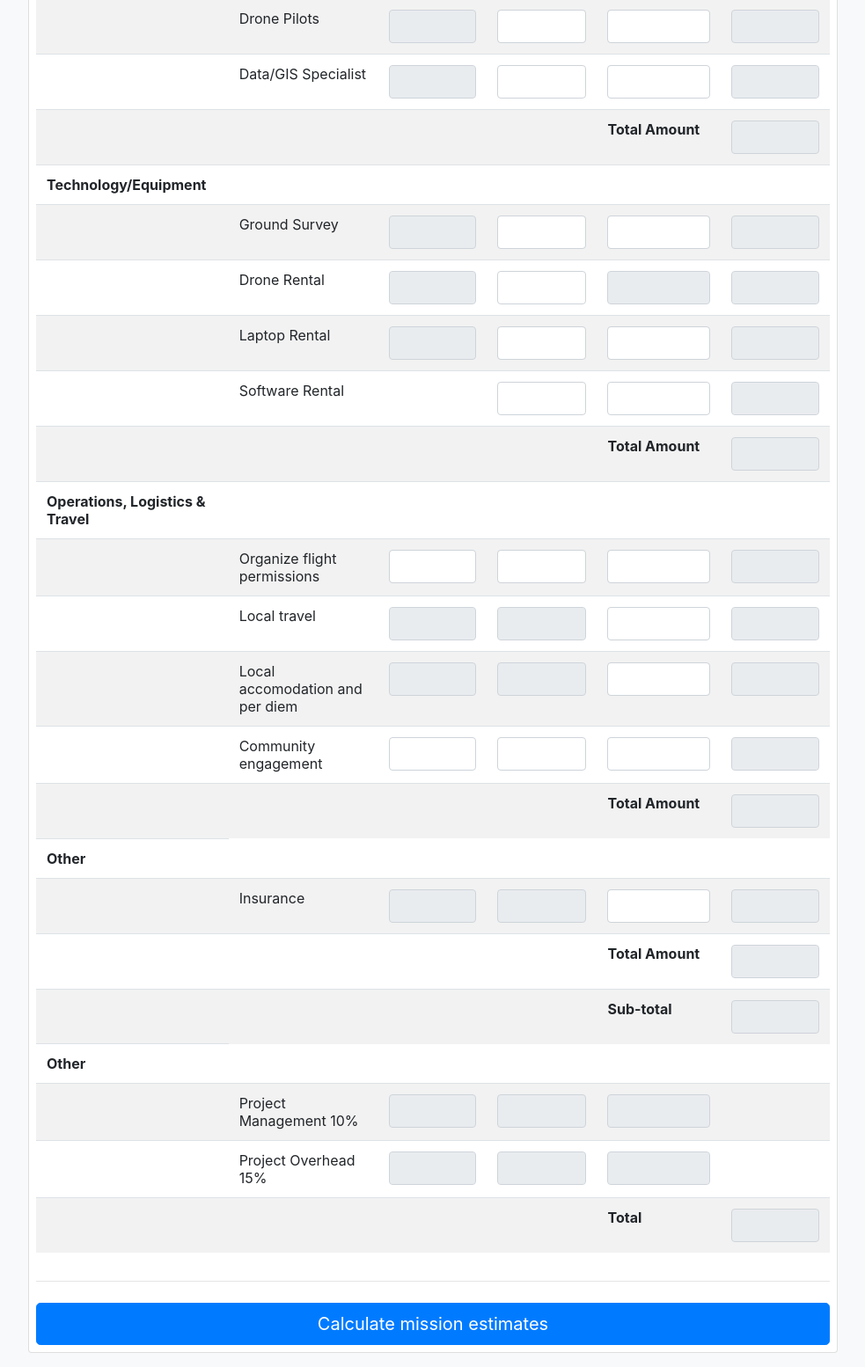
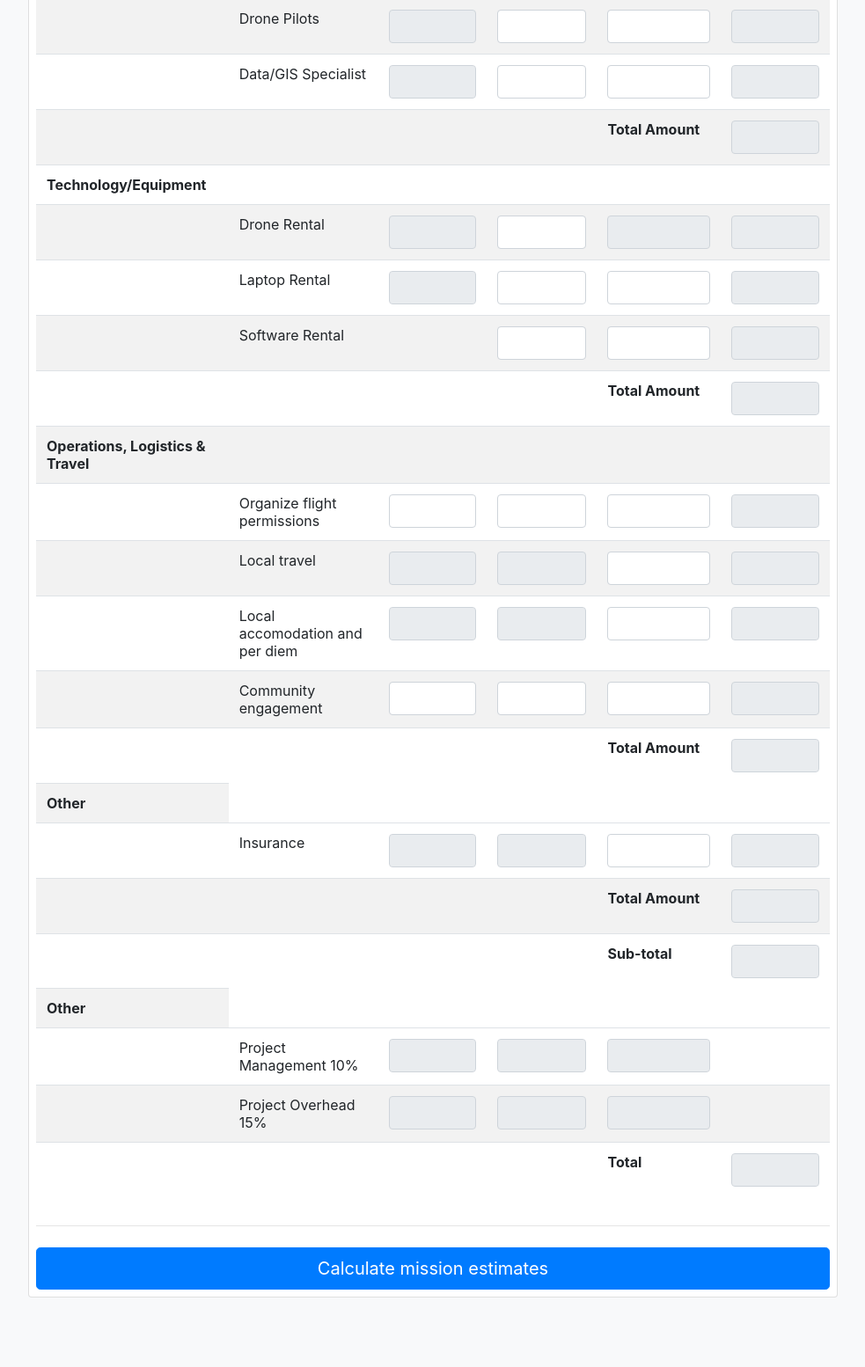
Before and after one commit to codeplayer12/Survey-Planner, a Django app: page /planner/budget in a window 1280 px wide. Shown: the part 435-1989 px from the top of the page at 88% size, without its empty margins (53-1036 px from the left). After the commit the page ends 1910 px from the top, so only its background shows below. Run offline with Django 3.2, Linux system fonts and the light colour scheme; some libraries are stand-ins or nearby versions.

Commit message:
- multivalue dictionary error

```diff
--- a/planner/templates/planner/budget.html
+++ b/planner/templates/planner/budget.html
@@ -15,7 +15,7 @@
     </div>
     <div class="row">
       <div class="col-md-10 order-md-1">
-        <form action="{% url 'index'%}" class="card p-2" method="POST"> {% csrf_token %}
+        <form action="{% url 'budget_adjustment'%}" class="card p-2" method="POST"> {% csrf_token %}
           <table class="table table-striped">
             <thead>
               <tr>
@@ -39,10 +39,10 @@
               <tr>
                 <th scope="row"></th>
                 <td>Ground Survey</td>
-                <td><input type="number" class="form-control" min="0" id="ground_days" max="100" disabled></td>
-                <td><input type="number" class="form-control" min="0" id="ground_unit"></td>
-                <td><input type="number" class="form-control" min="0" id="ground_unit_cost"></td>
-                <td><input type="number" class="form-control" min="0" id="ground_total" disabled></td>
+                <td><input type="number" class="form-control" min="0" name="ground_days" id="ground_days" max="100" disabled></td>
+                <td><input type="number" class="form-control" min="0" name="ground_unit" id="ground_unit"></td>
+                <td><input type="number" class="form-control" min="0" name="ground_unit_cost" id="ground_unit_cost"></td>
+                <td><input type="number" class="form-control" min="0" name="ground_total" id="ground_total" disabled></td>
               </tr>
               <tr>
                 <th scope="row"></th>
@@ -91,14 +91,6 @@
                 <td></td>
                 <td></td>
                 <td></td>
-              </tr>
-              <tr>
-                <th scope="row"></th>
-                <td>Ground Survey</td>
-                <td><input type="number" class="form-control" min="0" id="ground_days" max="100" disabled></td>
-                <td><input type="number" class="form-control" min="0" id="ground_unit"></td>
-                <td><input type="number" class="form-control" min="0" id="ground_unit_cost"></td>
-                <td><input type="number" class="form-control" min="0" id="ground_total" disabled></td>
               </tr>
               <tr>
                 <th scope="row"></th>
--- a/planner/urls.py
+++ b/planner/urls.py
@@ -13,4 +13,5 @@ urlpatterns = [
     path('drone',views.get_drone_values,name="drone"),
     path('survey',views.get_survey_values,name="survey"),
     path('budget',views.budget_calc,name="budget"),
+    path('budget_adjustment',views.budget_adjustment,name='budget_adjustment')
 ]
--- a/planner/views.py
+++ b/planner/views.py
@@ -175,6 +175,26 @@ def budget_calc(request):
     elif request.method == "GET":
         return render(request, "planner/budget.html")
 
+def budget_adjustment(request):
+    if request.method == 'POST':
+        # Ground unit values
+        ground_days = request.POST["ground_days"]
+        ground_unit = request.POST["ground_unit"]
+        ground_unit_cost = request.POST["ground_unit_cost"]
+
+        print('Ground days '+str(ground_days)+
+        ' Ground unit'+str(ground_unit)+
+        ' Ground unit cost '+str(ground_unit_cost))
+
+        # International Support
+        # international_days = request.POST["international_days"]
+        # international_unit = request.POST["international_unit"]
+        # ground_unit_cost = request.POST["international_unit_cost"]
+
+        # # Project Manager
+        # project_m_days = request.POST["project_m_days"]
+        # project_m_unit = request.POST["project_m_unit"]
+        # project_m_unit_cost = request.POST["project_m_unit_cost"]
 
 def get_default_values():
     pass
```
